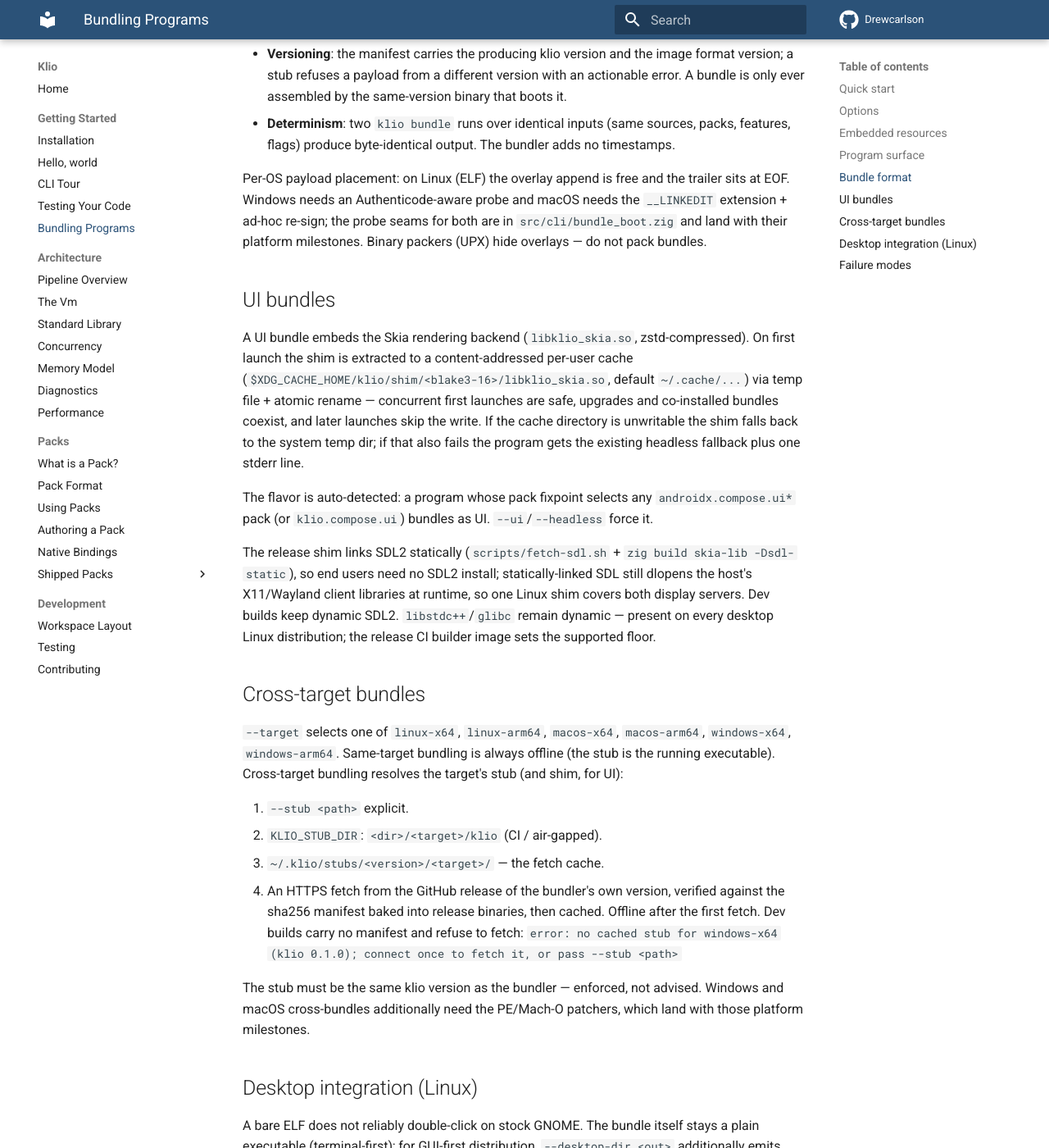
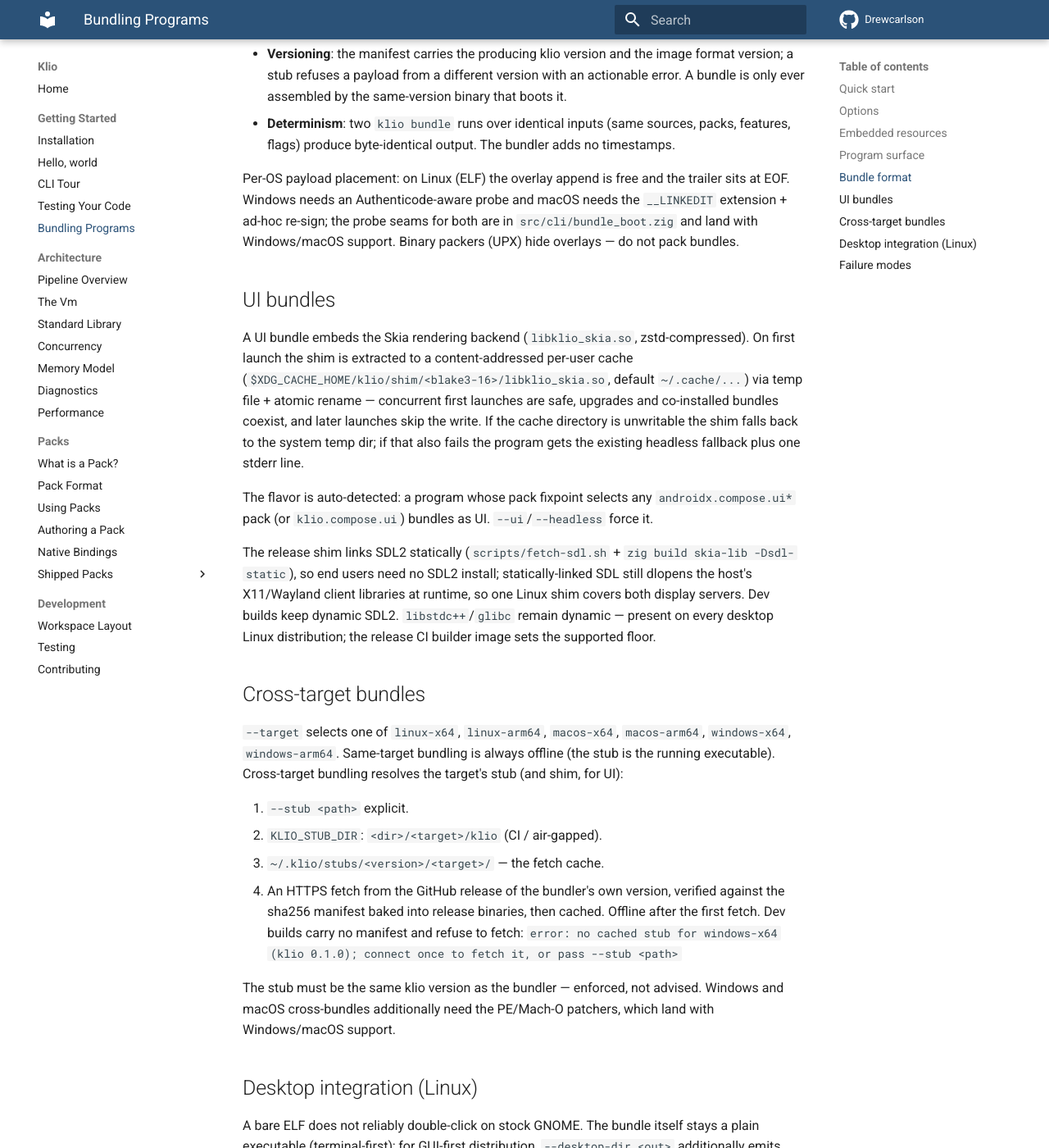
Before and after one commit to DrewCarlson/klio, an MkDocs documentation site: the page built from docs/BUNDLE.md, in a window 1280 px wide and 1400 px high, scrolled down 2794 px. Shown: the whole window at 82% size. Built offline with MkDocs 1.6.1 and Material for MkDocs 9.7.7, drawn with Linux system fonts in a browser that asks for light colours; the version menu is left out.

Commit message:
bundle: describe the pending platform seams without milestone wording

```diff
--- a/docs/BUNDLE.md
+++ b/docs/BUNDLE.md
@@ -142,8 +142,8 @@ boundary, a payload area, and a 72-byte trailer:
 Per-OS payload placement: on Linux (ELF) the overlay append is free and
 the trailer sits at EOF. Windows needs an Authenticode-aware probe and
 macOS needs the `__LINKEDIT` extension + ad-hoc re-sign; the probe seams
-for both are in `src/cli/bundle_boot.zig` and land with their platform
-milestones. Binary packers (UPX) hide overlays — do not pack bundles.
+for both are in `src/cli/bundle_boot.zig` and land with Windows/macOS
+support. Binary packers (UPX) hide overlays — do not pack bundles.
 
 ## UI bundles
 
@@ -187,7 +187,7 @@ bundling resolves the target's stub (and shim, for UI):
 
 The stub must be the same klio version as the bundler — enforced, not
 advised. Windows and macOS cross-bundles additionally need the PE/Mach-O
-patchers, which land with those platform milestones.
+patchers, which land with Windows/macOS support.
 
 ## Desktop integration (Linux)
 
```
Also changed, not shown: 2 other files.
